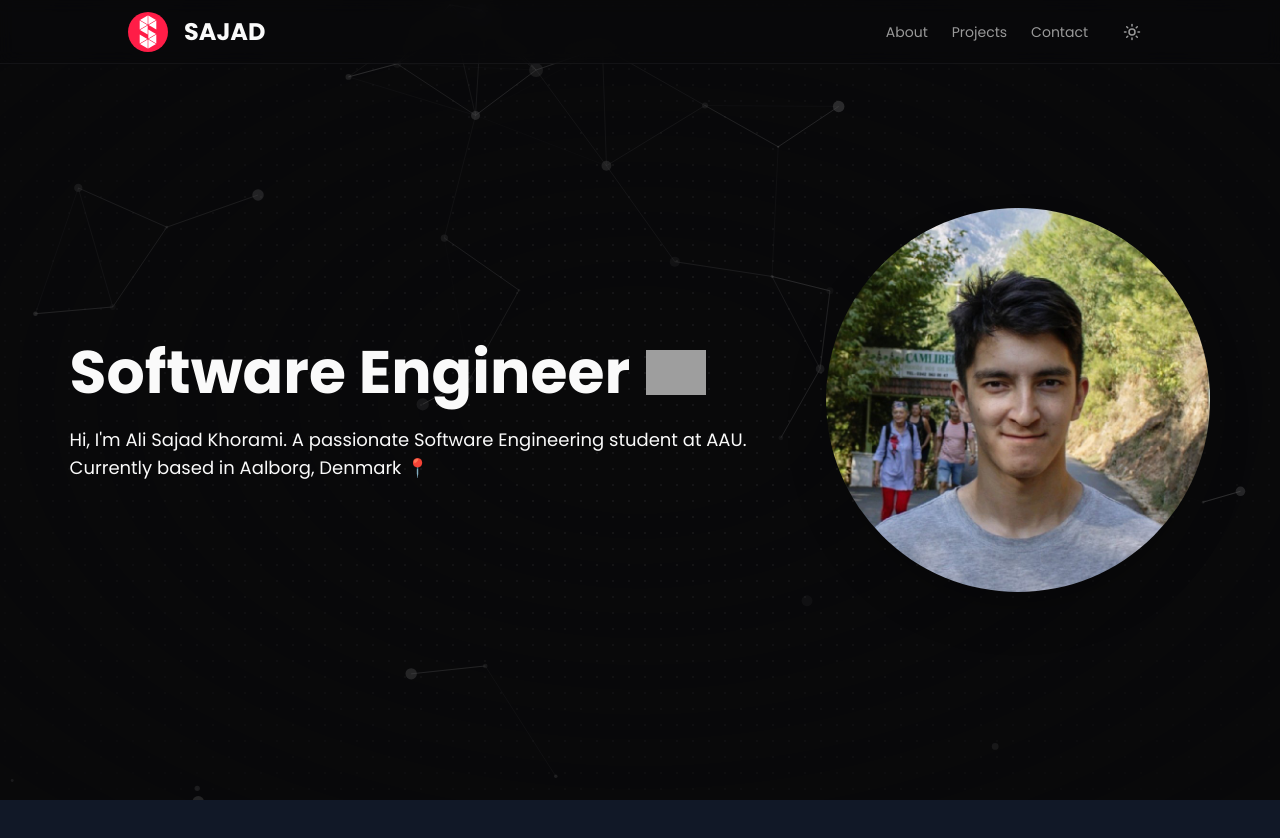
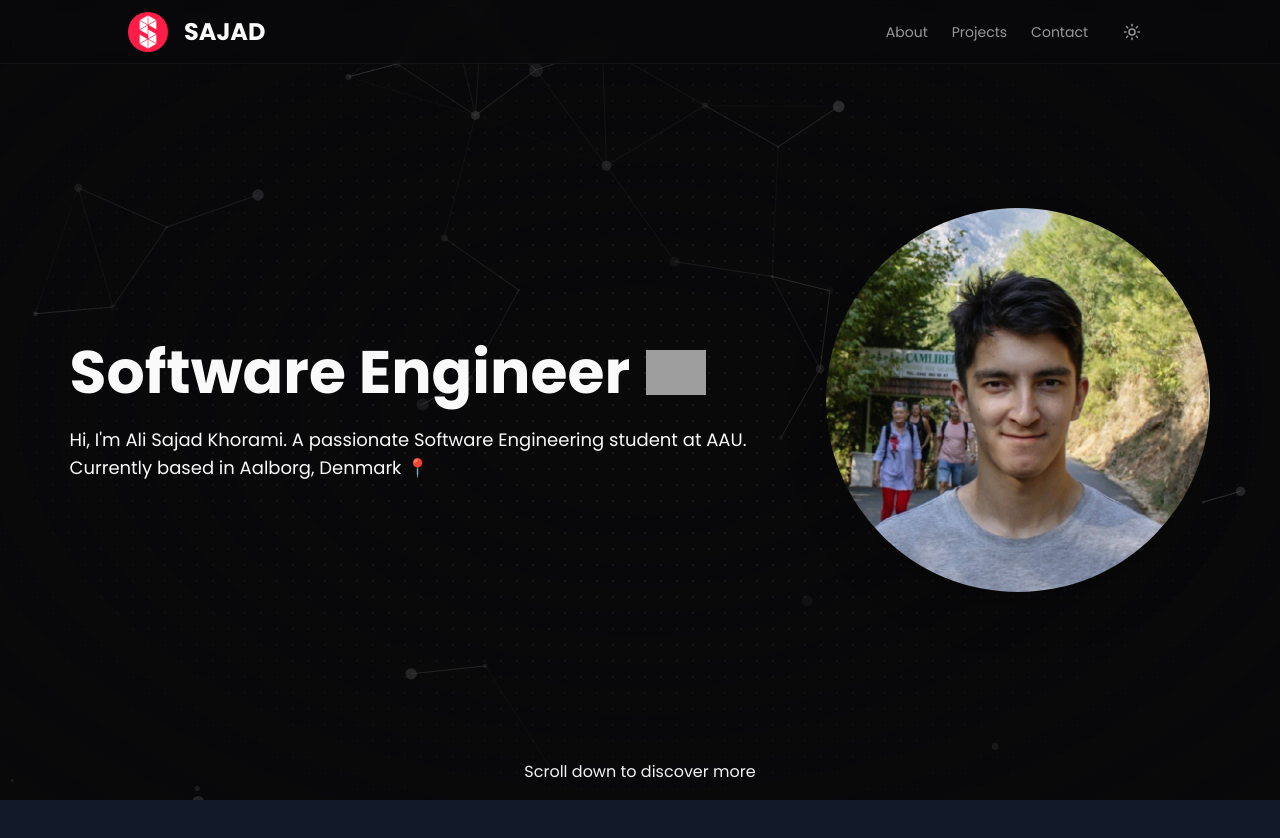
Before and after one commit to sabotack/sajad, a React (Vite) app: page / in a window 1280 px wide. Shown: the top 838 px of the page. Built offline with nearby package versions, Linux system fonts and the light colour scheme; grey boxes are pictures that could not be loaded.

Commit message:
add hero scroll down text

```diff
--- a/src/containers/Hero.tsx
+++ b/src/containers/Hero.tsx
@@ -30,9 +30,12 @@ const Hero = () => {
                             </p>
                         </div>
                         <div
-                            className="w-96 h-96 bg-no-repeat bg-cover rounded-full shadow-2xl"
+                            className="w-96 h-96 bg-no-repeat bg-cover rounded-full shadow-2xl align-middle"
                             style={{ backgroundImage: `url("${profile}")` }}
                         />
+                    </div>
+                    <div className="absolute bottom-4 animate-pulse">
+                        Scroll down to discover more
                     </div>
                 </div>
             </div>
```
